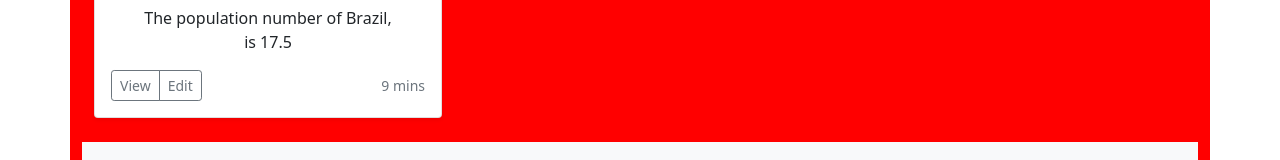
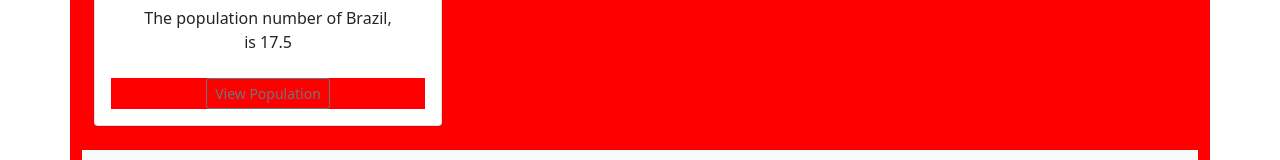
Before and after one commit to Riuqlav/Countries, a React (Create React App) app: page / in a window 1280 px wide. Both pictures are taken after a click on the button "Countries by Population". Shown: the part 620-780 px from the top of the page. Built offline with nearby package versions, Linux system fonts and the light colour scheme.

Commit message:
Buttons ready

```diff
--- a/src/components/Cards/CardsAll.js
+++ b/src/components/Cards/CardsAll.js
@@ -28,21 +28,14 @@
                       is 17.5
                     </p>
                     <div className="d-flex justify-content-between align-items-center">
-                      <div className="btn-group">
+                      <div className="container mt-2">
                         <button
                           type="button"
-                          className="btn btn-sm btn-outline-secondary"
+                          className="btn btn-sm btn-outline-secondary "
                         >
-                          View
-                        </button>
-                        <button
-                          type="button"
-                          className="btn btn-sm btn-outline-secondary"
-                        >
-                          Edit
+                          View Population
                         </button>
                       </div>
-                      <small className="text-muted">9 mins</small>
                     </div>
                   </div>
                 </div>
--- a/src/components/Cards/CardsLow.js
+++ b/src/components/Cards/CardsLow.js
@@ -25,21 +25,14 @@
                       is 17.5
                     </p>
                     <div className="d-flex justify-content-between align-items-center">
-                      <div className="btn-group">
+                      <div className="container mt-2">
                         <button
                           type="button"
-                          className="btn btn-sm btn-outline-secondary"
+                          className="btn btn-sm btn-outline-secondary "
                         >
-                          View
-                        </button>
-                        <button
-                          type="button"
-                          className="btn btn-sm btn-outline-secondary"
-                        >
-                          Edit
+                          View Population
                         </button>
                       </div>
-                      <small className="text-muted">9 mins</small>
                     </div>
                   </div>
                 </div>
--- a/src/components/Cards/CardsTop.js
+++ b/src/components/Cards/CardsTop.js
@@ -26,21 +26,14 @@
                       is 17.5
                     </p>
                     <div className="d-flex justify-content-between align-items-center">
-                      <div className="btn-group">
+                      <div className="container mt-2">
                         <button
                           type="button"
-                          className="btn btn-sm btn-outline-secondary"
+                          className="btn btn-sm btn-outline-secondary "
                         >
-                          View
-                        </button>
-                        <button
-                          type="button"
-                          className="btn btn-sm btn-outline-secondary"
-                        >
-                          Edit
+                          View Population
                         </button>
                       </div>
-                      <small className="text-muted">9 mins</small>
                     </div>
                   </div>
                 </div>
```
